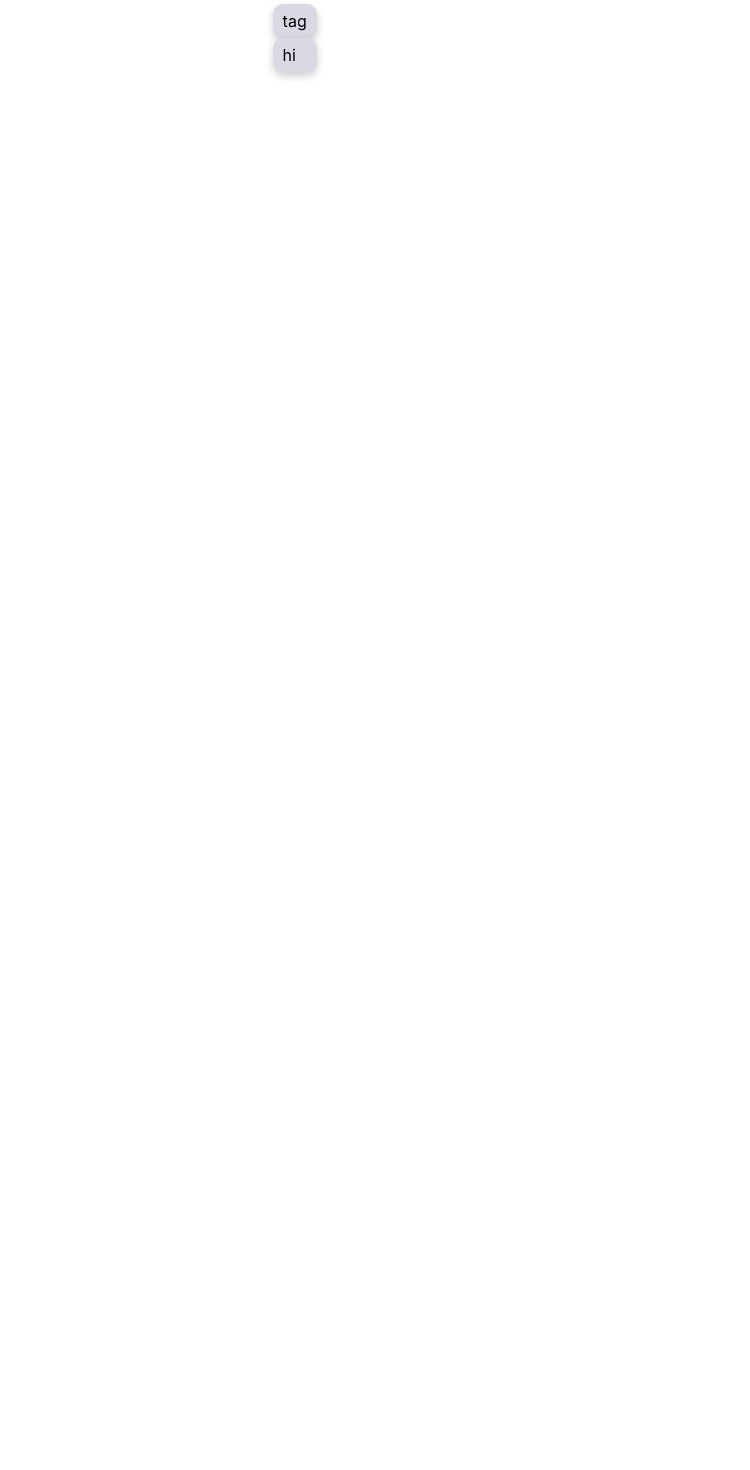
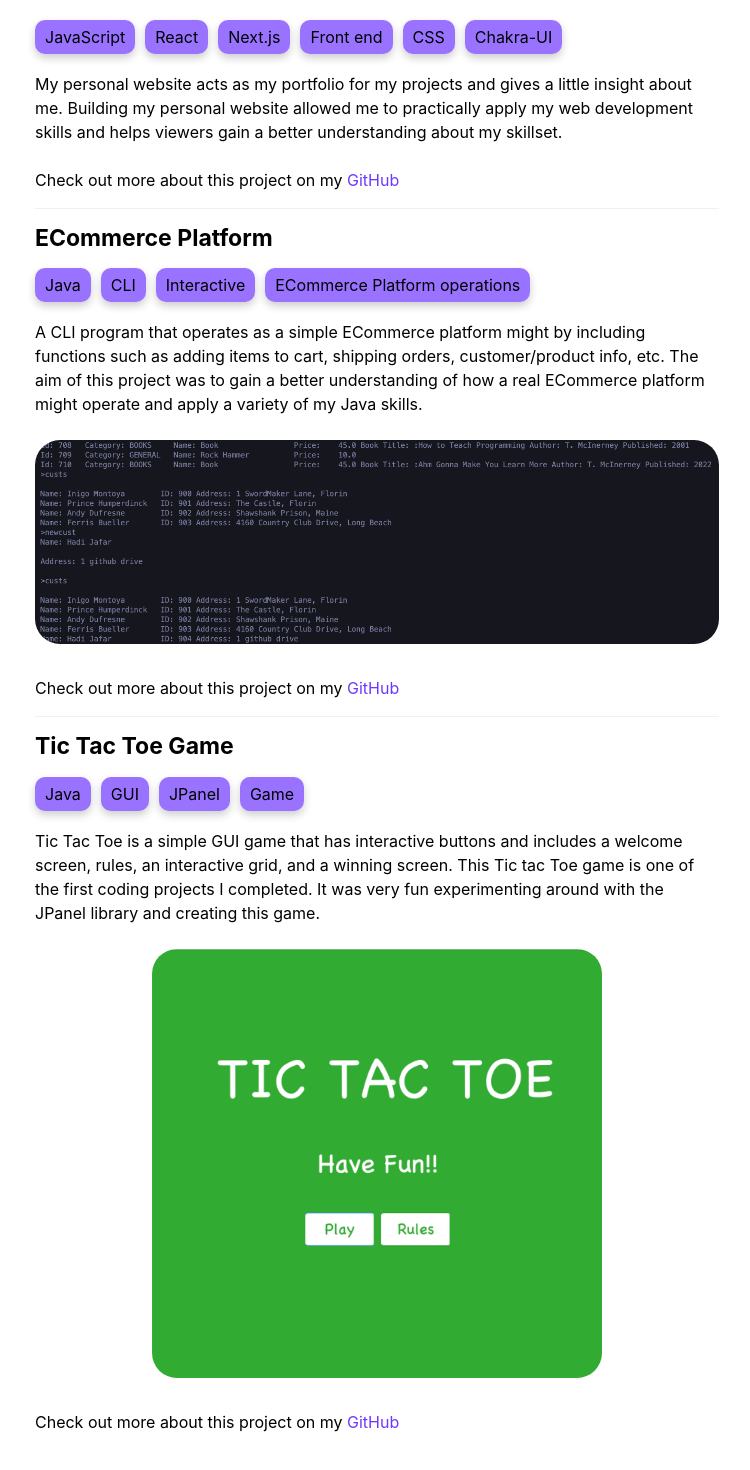
Before and after one commit to hadiJafar/Personal-Website, a Next.js app: page /projects in a window 1280 px wide. Shown: the part 252-1722 px from the top of the page, without its empty margins (263-1013 px from the left). Before the commit the page ends 800 px from the top, so only its background shows below. Built offline with nearby package versions, Linux system fonts and the light colour scheme.

Commit message:
Finished projects page

```diff
--- a/pages/contact.js
+++ b/pages/contact.js
@@ -78,7 +78,7 @@ export default function BlogLayout({ children, frontMatter }) {
             >
             <Heading mb={{base: 4}}>Reach Me Here!!</Heading>
 
-            <Text style={{ fontSize: 23 }} color={textColor[colorMode]} mt={{base: 2}}>You can find me at:</Text>
+            <Text style={{ fontSize: 23 }} mt={{base: 2}}>You can find me at:</Text>
 
             <Spacer mt={{ base: 1 }} />
 
@@ -126,7 +126,7 @@ export default function BlogLayout({ children, frontMatter }) {
                 <FontAwesomeIcon icon={faEnvelope} fixedWidth />
                 &ensp; {" "}
               </p> {" "}
-              <Text color={textColor[colorMode]}>hadi.jafar23@gmail.com
+              <Text>hadi.jafar23@gmail.com
                 </Text>
             </Box>
 
--- a/pages/projects.js
+++ b/pages/projects.js
@@ -1,13 +1,11 @@
 import React from 'react'
 import Head from 'next/head'
-import { FontAwesomeIcon } from "@fortawesome/react-fontawesome";
-import { faEnvelope, } from "@fortawesome/free-solid-svg-icons";
-import { faGithub, faTwitter, faLinkedin } from "@fortawesome/free-brands-svg-icons";
 import {
     useColorModeValue,
     Spacer,
     useColorMode,
     Heading,
+    Image,
     Text,
     Flex,
     Link,
@@ -30,21 +28,31 @@ export default function BlogLayout({ children, frontMatter }) {
     const router = useRouter()
     const slug = router.asPath.replace('/projects', '')
     const Tag = styled.div`
-    display: inline-block;
+
     .tag {
+    	display: inline-block;
         /* Add shadows to create the "card" effect */
       max-width: auto;
         box-shadow: 0 4px 8px 0 rgba(0,0,0,0.2);
-        transition: 0.3s;
         border-radius: 10px;
-        background-color: ${useColorModeValue("#DBD8E3", "#2e2d30")};
+        background-color: ${useColorModeValue("#9973ff", "#6e37ff")};
         padding: 5px 10px 5px 10px;
+	margin-right: 10px;
+	margin-bottom: 10px;
       }
     `
+    const ProjectBox = styled.span`
+    img {
+      align="right"
+      height: 100%;
+      width: 100%;
+      transition: filter 250ms ease, transform 250ms ease;
+    }
+    `;
     return (
 
         <Container maxW='md'>
-
+	<div width="100%">
             <Head>
                 <title>Projects - Hadi Jafar</title>
             </Head>
@@ -66,18 +74,109 @@ export default function BlogLayout({ children, frontMatter }) {
 
             <Heading mb={{base: 4}}>My Projects</Heading>
             <Divider/>
-            <Heading style={{ fontSize: 23 }} mt={{base: 4}}>Personal Website</Heading>
+		    <Heading style={{ fontSize: 23 }} mt={{base: 4}} mb={{base: 4}}>Personal Website</Heading>
 
 
-            <Tag>
-            <div className="tag">tag</div>
-            <div className="tag">hi</div>
-            </Tag>
+	<Tag>
+	    <p>
+            <div className="tag">JavaScript</div>
+            <div className="tag">React</div>
+            <div className="tag">Next.js</div>
+            <div className="tag">Front end</div>
+            <div className="tag">CSS</div>
+            <div className="tag">Chakra-UI</div>
+	    </p>
+    </Tag>
+	<Spacer mt={{base: 2}} />
+    <p>
+    My personal website acts as my portfolio for my projects and gives a little insight about me. Building my personal website allowed me to practically apply my web development skills and helps viewers gain a better understanding about my skillset.
+    </p>
+    <br></br>
+
+	<Text>
+	Check out more about this project on my {" "}
+    <a href="https://github.com/hadiJafar/personal-website">
+        <Link color={useColorModeValue("#6e37ff", "#9973ff")}>GitHub</Link>
+	</a>
+    </Text>
+
+    <Spacer mt={{base: 4}} />
+    <Divider/>
+    <Heading style={{ fontSize: 23 }} mt={{base: 4}} mb={{base: 4}}>ECommerce Platform</Heading>
+    <Tag>
+	    <p>
+            <div className="tag">Java</div>
+            <div className="tag">CLI</div>
+            <div className="tag">Interactive</div>
+            <div className="tag">ECommerce Platform operations</div>
+	    </p>
+    </Tag>
+    <Spacer mt={{base: 2}} />
+    <p>
+    A CLI program that operates as a simple ECommerce platform might by including functions such as adding items to cart, shipping orders, customer/product info, etc. The aim of this project was to gain a better understanding of how a real ECommerce platform might operate and apply a variety of my Java skills.
+    </p>
+    <br></br>
+
+    <Box align="center" w="100%">
+        <ProjectBox>
+            <Image
+              mb={{ base: 2 }}
+              maxWidth="850px"
+              borderRadius="25px"
+              src={"../images/ECommercePic.png"}
+            />
+          </ProjectBox>
+      </Box>
+
+    <br></br>
+	<Text>
+	Check out more about this project on my {" "}
+    <a href="https://github.com/hadiJafar/CLI-ecommerce-platform">
+        <Link color={useColorModeValue("#6e37ff", "#9973ff")}>GitHub</Link>
+	</a>
+    </Text>
 
 
+    <Spacer mt={{base: 4}} />
+    <Divider/>
+    <Heading style={{ fontSize: 23 }} mt={{base: 4}} mb={{base: 4}}>Tic Tac Toe Game</Heading>
+    <Tag>
+	    <p>
+            <div className="tag">Java</div>
+            <div className="tag">GUI</div>
+            <div className="tag">JPanel</div>
+            <div className="tag">Game</div>
+	    </p>
+    </Tag>
+    <Spacer mt={{base: 2}} />
+    <p>
+    Tic Tac Toe is a simple GUI game that has interactive buttons and includes a welcome screen, rules, an interactive grid, and a winning screen.
+    This Tic tac Toe game is one of the first coding projects I completed. It was very fun experimenting around with the JPanel library and creating this game.
+    </p>
+    <br></br>
 
-            </Flex>
-            </Stack>
-        </Container>
+    <Box align="center" w="100%">
+        <ProjectBox>
+            <Image
+              mb={{ base: 2 }}
+              maxWidth="450px"
+              borderRadius="25px"
+              src={"../images/TicTacToeProjectsPic.gif"}
+            />
+          </ProjectBox>
+      </Box>
+
+    <br></br>
+	<Text>
+	Check out more about this project on my {" "}
+    <a href="https://github.com/hadiJafar/tic-tac-toe-gui">
+        <Link color={useColorModeValue("#6e37ff", "#9973ff")}>GitHub</Link>
+	</a>
+    </Text>
+
+    </Flex>
+    </Stack>
+	</div>
+    </Container>
     )
 }
```
Also changed, not shown: pages/index.js (+19 -19 lines), public/images/ECommercePic.png (added), public/images/TicTacToeProjectsPic.gif (added).
